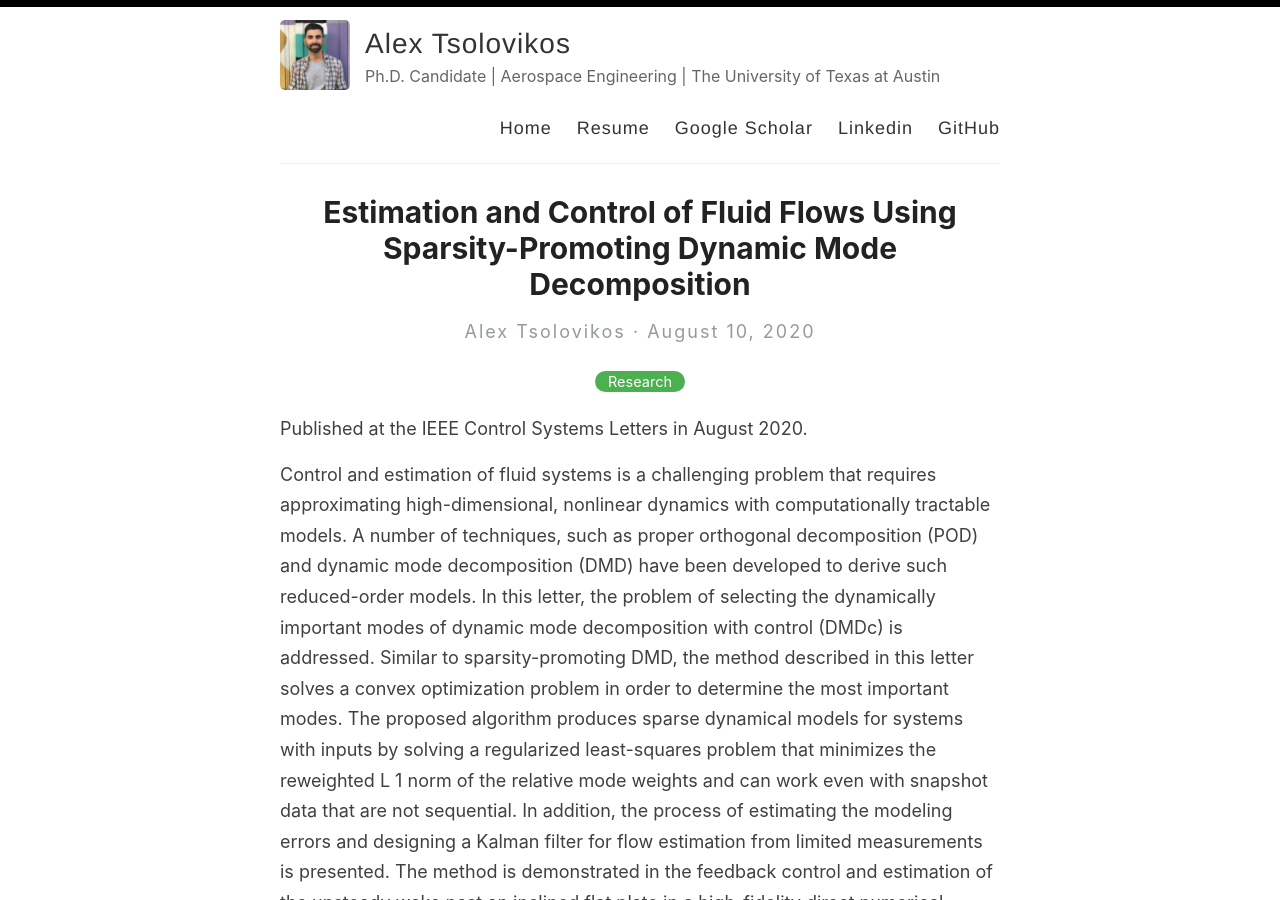
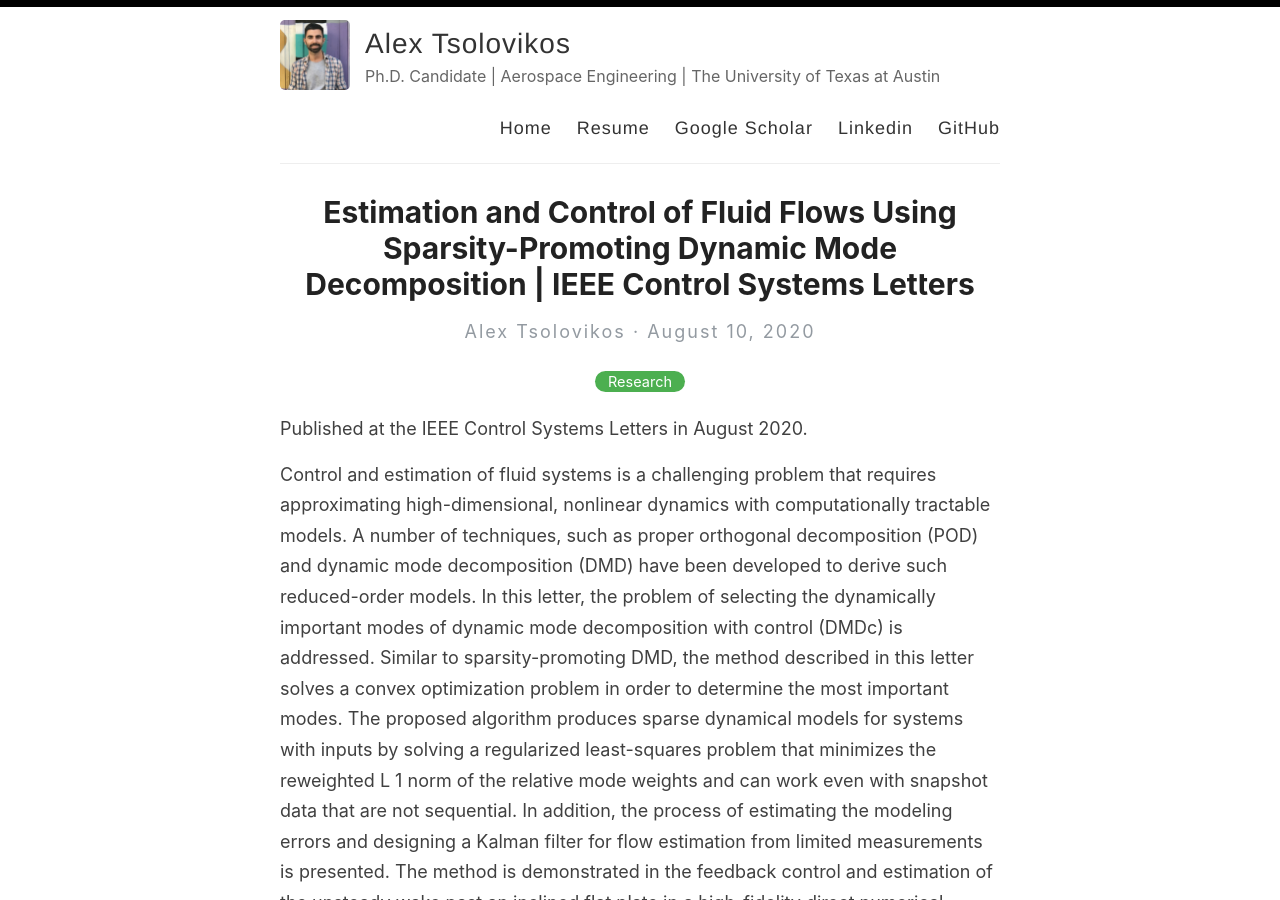
Before and after one commit to alextsolovikos/alextsolovikos.github.io, a Jekyll site: the page built from _posts/2020-08-10-sparsity-promoting-dmd-with-control.md, in a window 1280 px wide and 900 px high. Built offline with Jekyll 4.4.1, drawn with Linux system fonts in a browser that asks for light colours.

Commit message:
Update 2020-08-10-sparsity-promoting-dmd-with-control.md

```diff
--- a/_posts/2020-08-10-sparsity-promoting-dmd-with-control.md
+++ b/_posts/2020-08-10-sparsity-promoting-dmd-with-control.md
@@ -1,6 +1,6 @@
 ---
 layout: post
-title: Estimation and Control of Fluid Flows Using Sparsity-Promoting Dynamic Mode Decomposition
+title: Estimation and Control of Fluid Flows Using Sparsity-Promoting Dynamic Mode Decomposition | IEEE Control Systems Letters
 categories: Research
 ---
 
```
